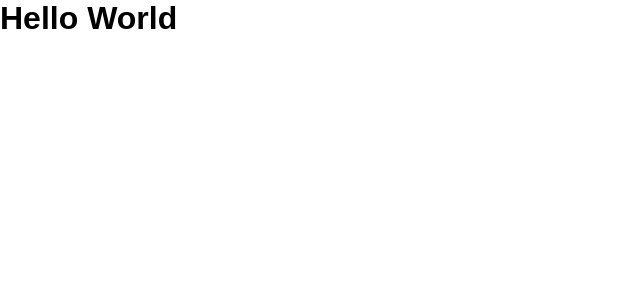
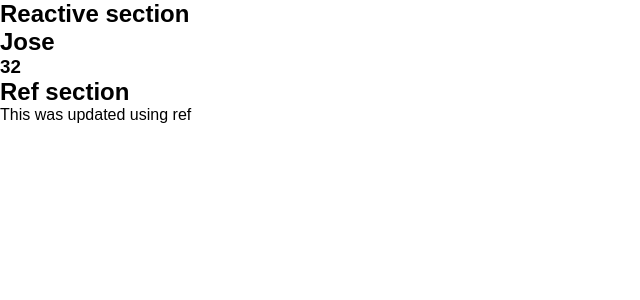
Before and after one commit to salvadorperezm/vue-composition-api-intro, a Vue app: page / in a window 1280 px wide. Shown: the top 300 px of the page, without its empty margins (0-640 px from the left). Built offline with nearby package versions, Linux system fonts and the light colour scheme.

Commit message:
refs and reactive introduction

```diff
--- a/src/App.vue
+++ b/src/App.vue
@@ -1,7 +1,31 @@
-<script setup></script>
-
 <template>
-  <h1>Hello World</h1>
+  <section>
+    <h2>Reactive section</h2>
+    <h1>{{ user.name }}</h1>
+    <h3>{{ user.age }}</h3>
+  </section>
+  <section>
+    <h2>Ref section</h2>
+    <p>{{ refValue }}</p>
+  </section>
 </template>
 
+<script setup>
+import { reactive, ref } from 'vue';
+
+const refValue = ref('This was created with ref');
+
+const user = reactive({
+  name: 'Salvador',
+  age: 23
+});
+
+setTimeout(() => {
+  user.name = 'Jose';
+  user.age = 32;
+  refValue.value = 'This was updated using ref';
+}, 2000)
+
+</script>
+
 <style scoped></style>
```
